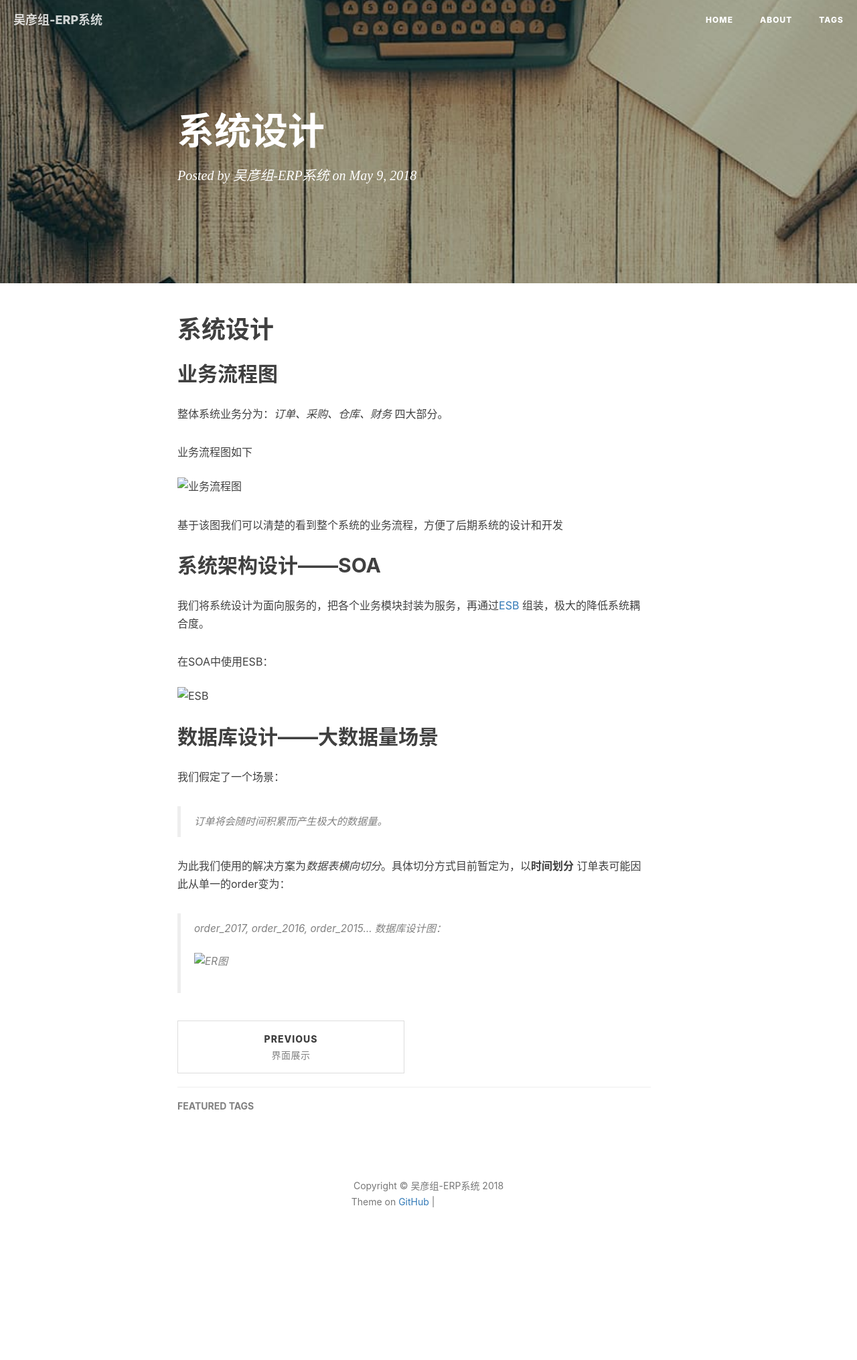
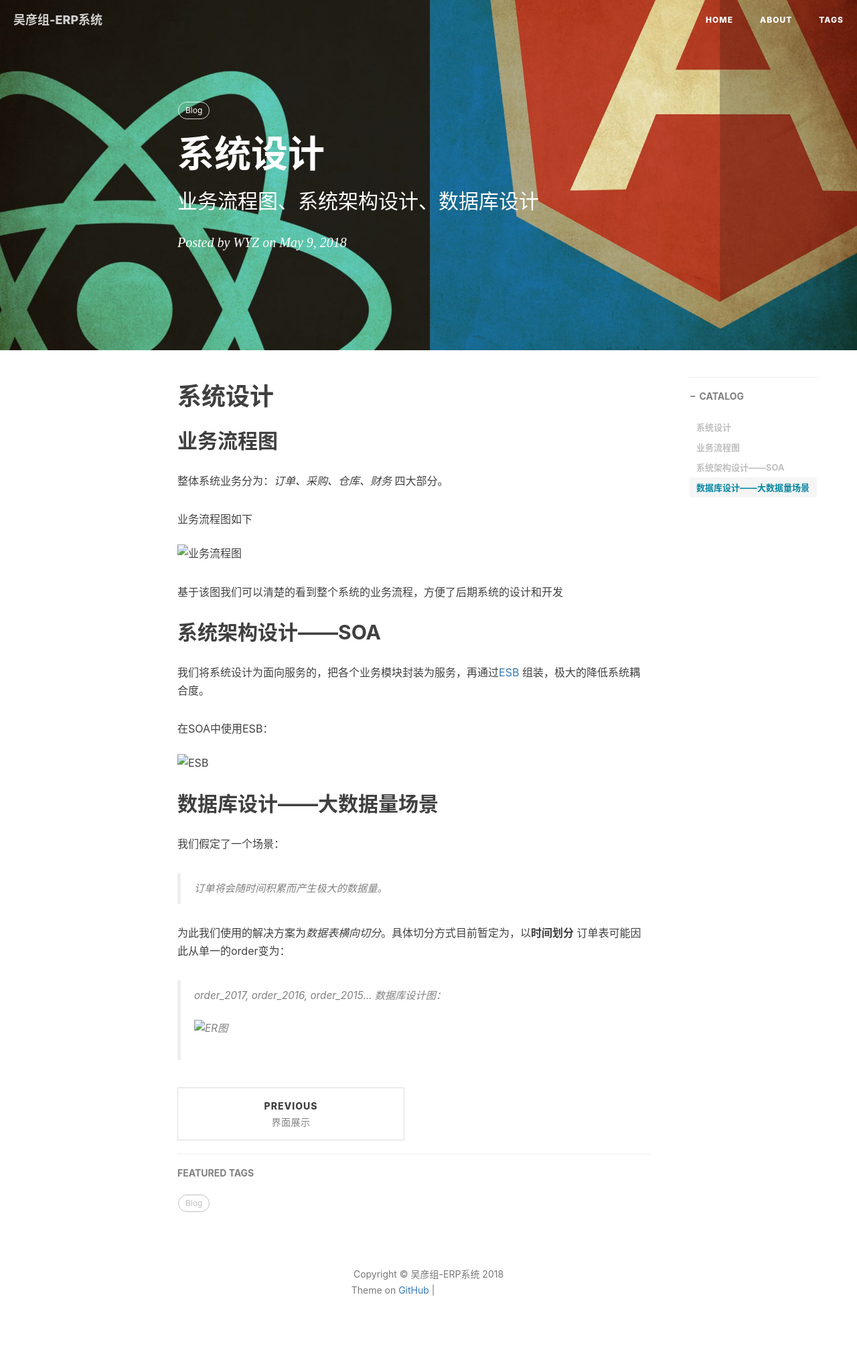
Before and after one commit to NKcqx/NKcqx.github.io, a Jekyll site: the page built from _posts/2018-05-09-系统设计.md, in a window 1280 px wide. Shown: the whole page at 67% size. Built offline with Jekyll 4.4.1, drawn with Linux system fonts in a browser that asks for light colours; nearby versions of some CDN libraries; our own code applies the rules of GitHub Pages for plain Markdown files; comment, search, counter and statistics services are not loaded; before the commit the page ends 1899 px from its top, so only the background shows below that; grey boxes are pictures that could not be loaded.

Commit message:
修改格式

```diff
--- a/_posts/2018-05-09-系统设计.md
+++ b/_posts/2018-05-09-系统设计.md
@@ -1,3 +1,15 @@
+---
+layout:     post
+title:      系统设计
+subtitle:   业务流程图、系统架构设计、数据库设计
+date:       2018-05-09
+author:     WYZ
+header-img: img/post-bg-re-vs-ng2.jpg
+catalog: true
+tags:
+    - Blog
+---
+
 # 系统设计
 
 ## 业务流程图
```
Also changed, not shown: _posts/2018-05-09-界面展示.md (+12 -0 lines).
